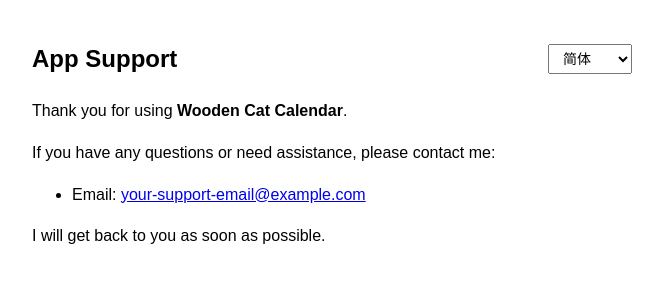
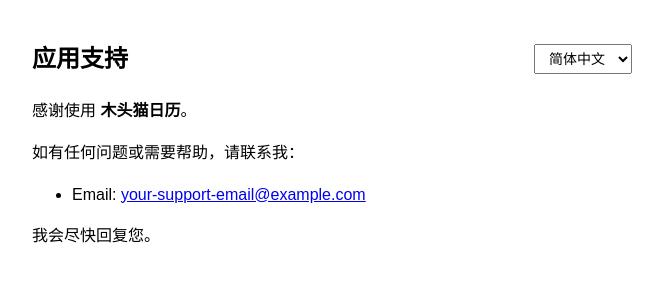
Before and after one commit to tuhuahezi/support-page, a plain HTML site: page index.html in a window 1280 px wide. Shown: the whole page, without its empty margins (308-971 px from the left). Drawn offline with Linux system fonts and the light colour scheme.

Commit message:
Update index.html

```diff
--- a/index.html
+++ b/index.html
@@ -1,9 +1,9 @@
 <!DOCTYPE html>
-<html lang="en">
+<html lang="zh-CN">
 <head>
 <meta charset="UTF-8">
 <meta name="viewport" content="width=device-width, initial-scale=1.0">
-<title>App Support</title>
+<title>应用支持</title>
 <style>
   body {
     font-family: sans-serif;
@@ -35,32 +35,26 @@
 <body>
 
 <div class="header">
-  <h1 id="title">App Support</h1>
+  <h1 id="title">应用支持</h1>
   <select id="langSelect">
-    <option value="zh-CN">简体</option>
-    <option value="zh-TW">繁體</option>
+    <option value="zh-CN" selected>简体中文</option>
+    <option value="zh-TW">繁體中文</option>
     <option value="ja">日本語</option>
-    <option value="en">EN</option>
+    <option value="en">English</option>
   </select>
 </div>
 
 <div id="content">
-  <p id="welcome">Thank you for using <strong>Wooden Cat Calendar</strong>.</p>
-  <p id="info">If you have any questions or need assistance, please contact me:</p>
+  <p id="welcome">感谢使用 <strong>木头猫日历</strong>。</p>
+  <p id="info">如有任何问题或需要帮助，请联系我：</p>
   <ul>
-    <li id="email">Email: <a href="mailto:tuhuahezi@outlook.com">your-support-email@example.com</a></li>
+    <li id="email">Email: <a href="mailto:your-support-email@example.com">your-support-email@example.com</a></li>
   </ul>
-  <p id="closing">I will get back to you as soon as possible.</p>
+  <p id="closing">我会尽快回复您。</p>
 </div>
 
 <script>
 const translations = {
-  "en": {
-    title: "App Support",
-    welcome: "Thank you for using <strong>Wooden Cat Calendar</strong>.",
-    info: "If you have any questions or need assistance, please contact me:",
-    closing: "I will get back to you as soon as possible."
-  },
   "zh-CN": {
     title: "应用支持",
     welcome: "感谢使用 <strong>木头猫日历</strong>。",
@@ -78,9 +72,16 @@
     welcome: "<strong>Wooden Cat Calendar</strong>をご利用いただきありがとうございます。",
     info: "ご質問やサポートが必要な場合は、こちらまでご連絡ください：",
     closing: "できるだけ早く返信いたします。"
+  },
+  "en": {
+    title: "App Support",
+    welcome: "Thank you for using <strong>Wooden Cat Calendar</strong>.",
+    info: "If you have any questions or need assistance, please contact me:",
+    closing: "I will get back to you as soon as possible."
   }
 };
 
+// 默认语言：简体中文
 const langSelect = document.getElementById('langSelect');
 langSelect.addEventListener('change', () => {
   const lang = langSelect.value;
```
